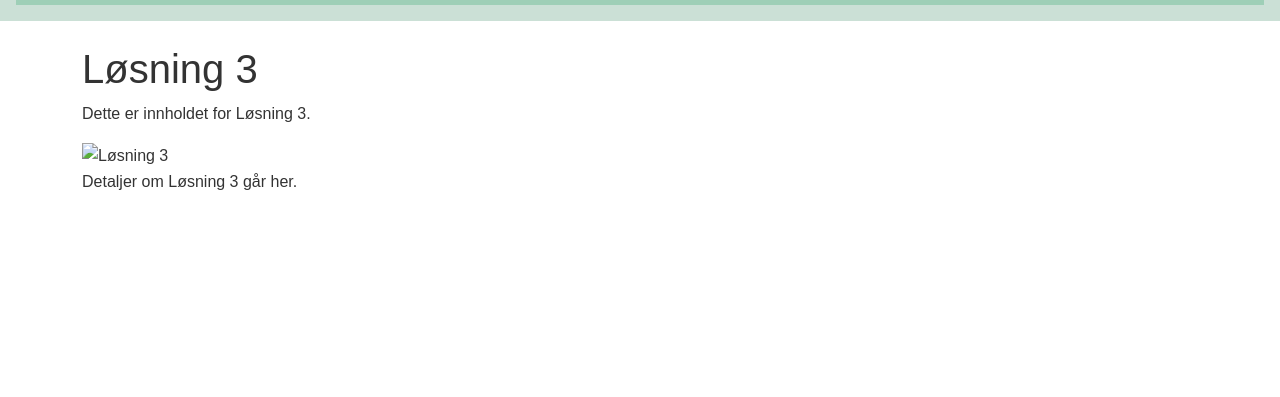
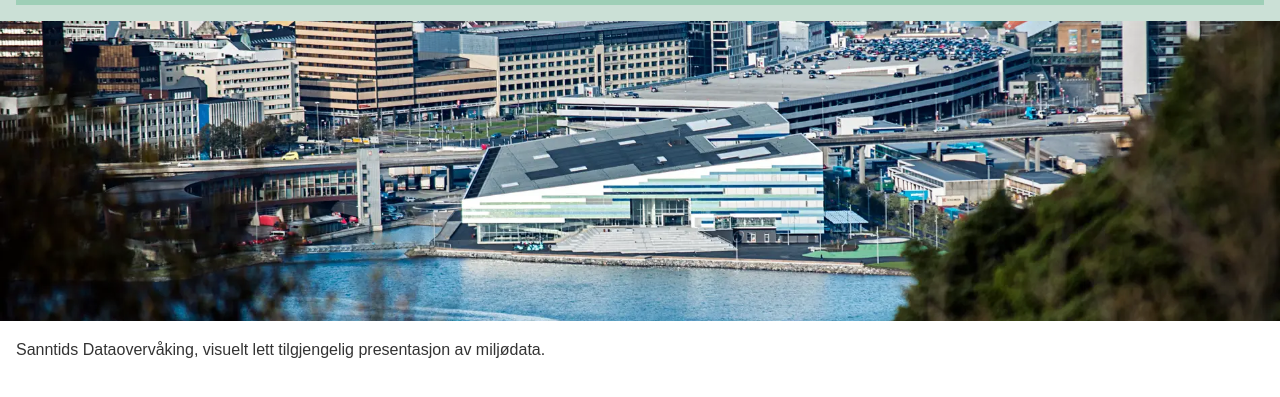
Before and after one commit to orits-mads/DAT111--Semesteroppgave, a plain HTML site: page solutions3.html in a window 1280 px wide. Shown: the part 111-508 px from the top of the page. Drawn offline with nearby package versions, Linux system fonts and the light colour scheme.

Commit message:
update solutions 3

```diff
--- a/solutions3.html
+++ b/solutions3.html
@@ -38,11 +38,24 @@
         </nav>
     </header>
 
-    <main class="container mt-4">
-        <h1>Løsning 3</h1>
-        <p>Dette er innholdet for Løsning 3.</p>
-        <img src="bilder/løsning3_full.jpg" class="img-fluid" alt="Løsning 3">
-        <p>Detaljer om Løsning 3 går her.</p>
+    <main id ="main">
+	<section class = "hero">
+
+	<img src="bilder/byen.webp" class="img-fluid" alt="Løsning 3" style = "width:100%; height: auto; object-fit: cover">
+		<div class = "container mt-4-content text cente text-white">
+
+        <h1>Sanntids Dataovervåking – Frontend-funksjonalitet</h1>
+        <p>Et interaktivt dashboard som viser sanntidsdata for luftkvalitet, temperatur og støyforhold, med fargekodede indikatorer og dynamiske grafer.</p>
+
+		</div>
+		</section>
+
+		<section class = "content">
+
+
+
+        <p>Sanntids Dataovervåking, visuelt lett tilgjengelig presentasjon av miljødata.</p>
+
     </main>
 
     <script src="https://cdn.jsdelivr.net/npm/@popperjs/core@2.11.6/dist/umd/popper.min.js"></script>
```
